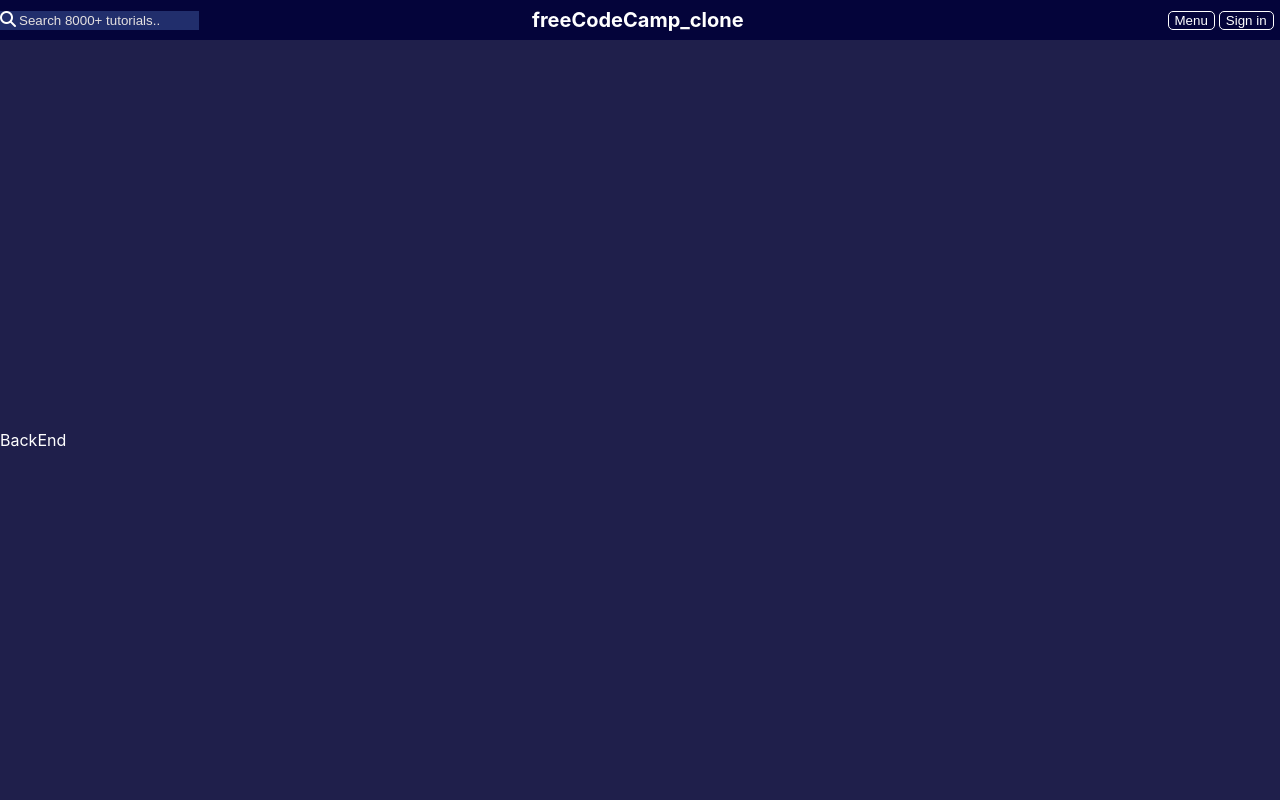
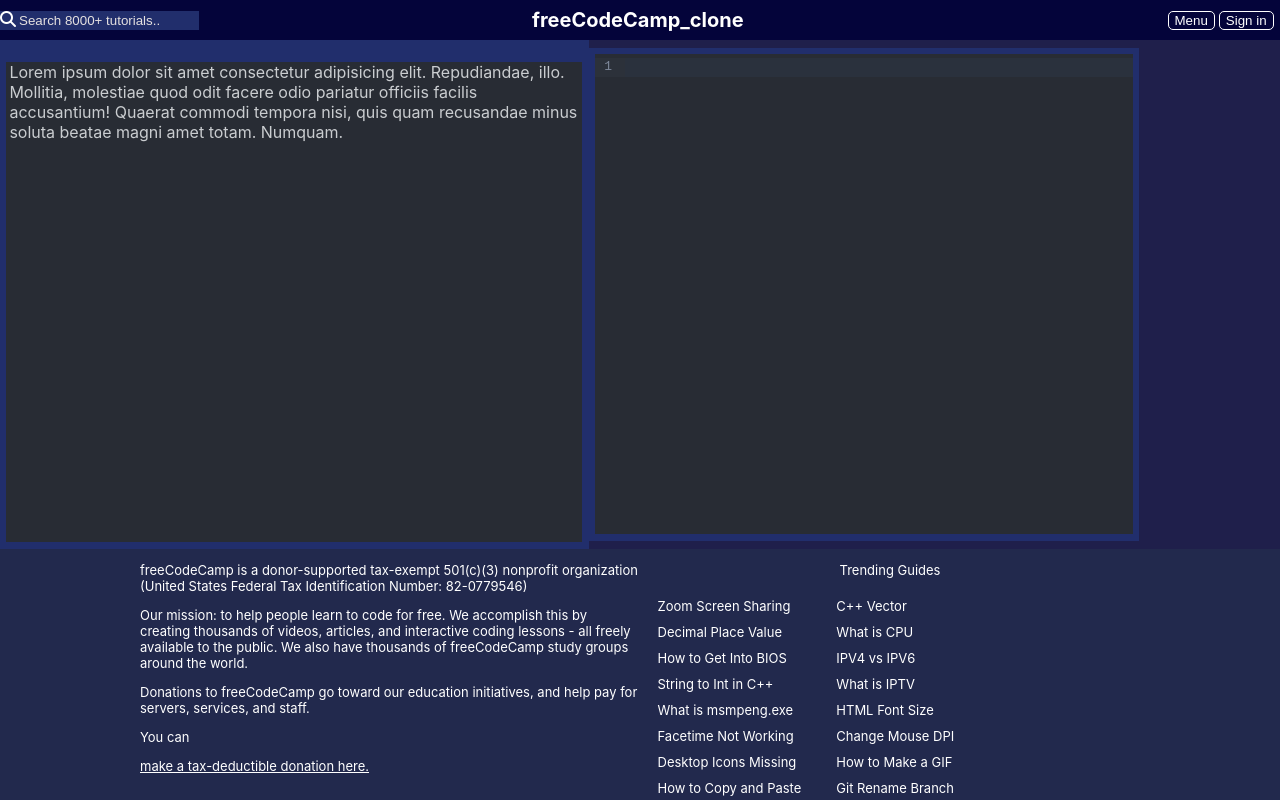
Before and after one commit to basu1020/freeCodeCamp_clone, a React (Create React App) app: page /learn/back-end in a window 1280 px wide. Shown: the top 800 px of the page. Built offline with nearby package versions, Linux system fonts and the light colour scheme.

Commit message:
refactord some code

```diff
--- a/package.json
+++ b/package.json
@@ -3,6 +3,7 @@
   "version": "0.1.0",
   "private": true,
   "dependencies": {
+    "@codemirror/lang-html": "^6.1.0",
     "@codemirror/lang-javascript": "^6.0.2",
     "@codemirror/lang-python": "^6.0.1",
     "@testing-library/jest-dom": "^5.16.4",
--- a/src/App.css
+++ b/src/App.css
@@ -73,6 +73,7 @@ button{
   display: flex;
   justify-content: center;
 }
+
 .logo__name{
   color: white;
   font-size: 20px;
@@ -211,10 +212,26 @@ footer a{
   justify-content: center;
 }
 
+.container-dark{
+  display: flex;
+  align-items: center;
+}
+
 .darker{
   background-color: rgb(33, 46, 108);
   color: azure;
-  padding: 1%;
+  padding: 0.5%;
+}
+
+.darker-instructions{
+  background-color: #282c34;
+  height: 60vh;
+  width: 45vw;
+  color: rgb(202, 205, 208);
+}
+
+.darker-instructions__text{
+  margin: 3px;
 }
 
 .footer__trending-guides--links{
--- a/src/components/BackEnd.js
+++ b/src/components/BackEnd.js
@@ -1,8 +1,28 @@
 import React from 'react'
+import Codemirror from '@uiw/react-codemirror'
+import { javascript } from '@codemirror/lang-javascript'
 
 const BackEnd = () => {
   return (
-    <div className='body'>BackEnd</div>
+    <>
+      <div className="container-dark">
+        <div className='darker'>
+          <div className="darker-instructions">
+            <div className="darker-instructions__text">
+              <p>Lorem ipsum dolor sit amet consectetur adipisicing elit. Repudiandae, illo. Mollitia, molestiae quod odit facere odio pariatur officiis facilis accusantium! Quaerat commodi tempora nisi, quis quam recusandae minus soluta beatae magni amet totam. Numquam.</p>
+            </div>
+          </div>
+        </div>
+        <div className='darker'>
+          <Codemirror
+            theme={"dark"}
+            height={"60vh"}
+            width={"42vw"}
+            extensions={[javascript({ jsx: true })]}
+          />
+        </div>
+      </div>
+    </>
   )
 }
 
--- a/src/components/Responsive.js
+++ b/src/components/Responsive.js
@@ -1,8 +1,16 @@
 import React from 'react'
+import Codemirror from "@uiw/react-codemirror"
+import { html } from "@codemirror/lang-html"
 
 const Responsive = () => {
   return (
-    <div className="body">Responsive</div>
+    <div className="darker">
+      <Codemirror
+        height='60vh'
+        theme={"dark"}
+        extensions={[html()]}
+      />
+    </div>
   )
 }
 
```
Also changed, not shown: 1 other file (tests, documents, lock files or other folders).
